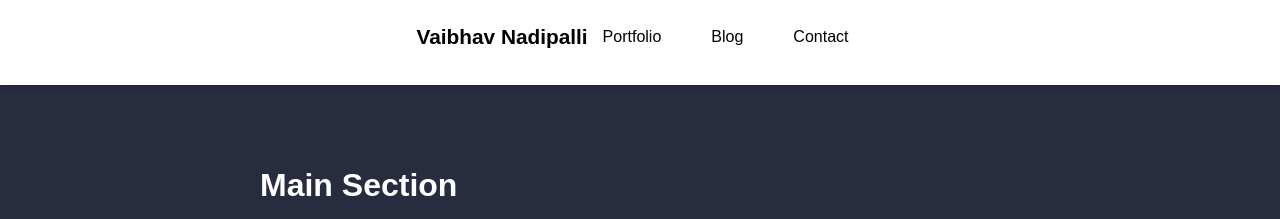
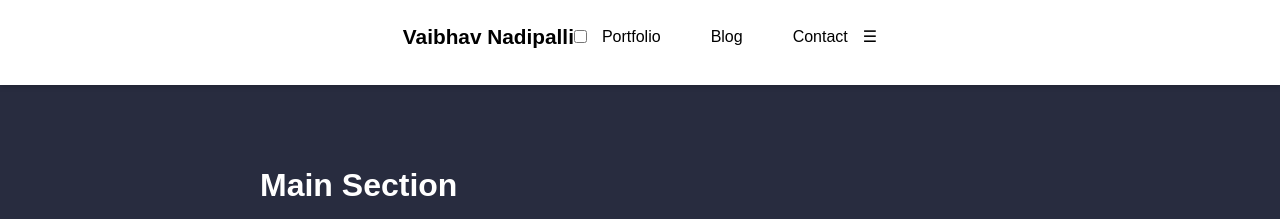
Before and after one commit to Vaibhav-Nadipalli/vaibhav-nadipalli.github.io, a Jekyll site: the page built from index.markdown, in a window 1280 px wide. Shown: the top 219 px of the page. Built offline with Jekyll 4.4.1, drawn with Linux system fonts in a browser that asks for light colours.

Commit message:
Update default.html

```diff
--- a/_layouts/default.html
+++ b/_layouts/default.html
@@ -10,11 +10,15 @@
     <header>
         <div class="nav-container">
             <h3 class="nav-title">Vaibhav Nadipalli</h3>
-            <ul class="nav-links">
-                <li><a href="#portfolio">Portfolio</a></li>
-                <li><a href="#blog">Blog</a></li>
-                <li><a href="#contact">Contact</a></li> <!-- Added Contact link -->
-            </ul>
+            <input type="checkbox" id="nav-toggle" class="nav-toggle"> <!-- Checkbox for toggle -->
+            <nav>
+                <ul class="nav-links">
+                    <li><a href="#portfolio">Portfolio</a></li>
+                    <li><a href="#blog">Blog</a></li>
+                    <li><a href="#contact">Contact</a></li>
+                </ul>
+            </nav>
+            <label for="nav-toggle" class="nav-toggle-label">&#9776;</label> <!-- Hamburger menu icon -->
         </div>
     </header>
 
```
